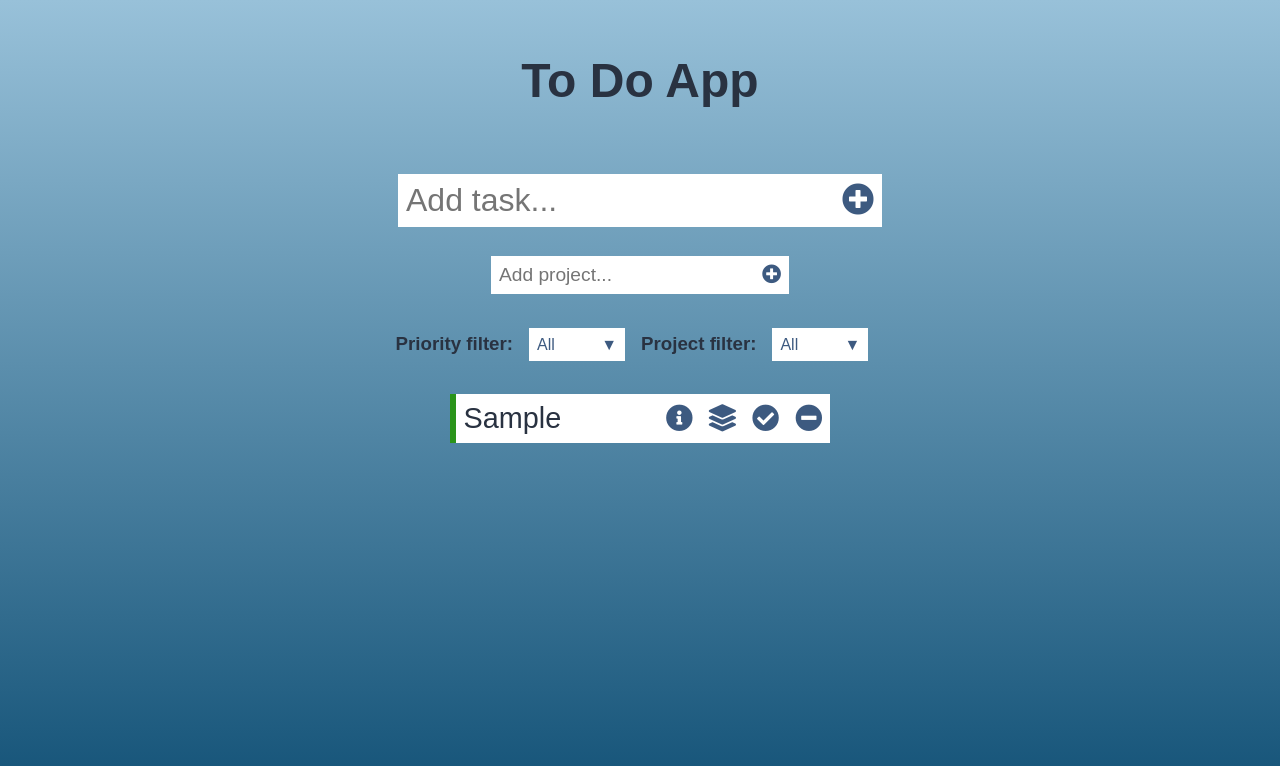
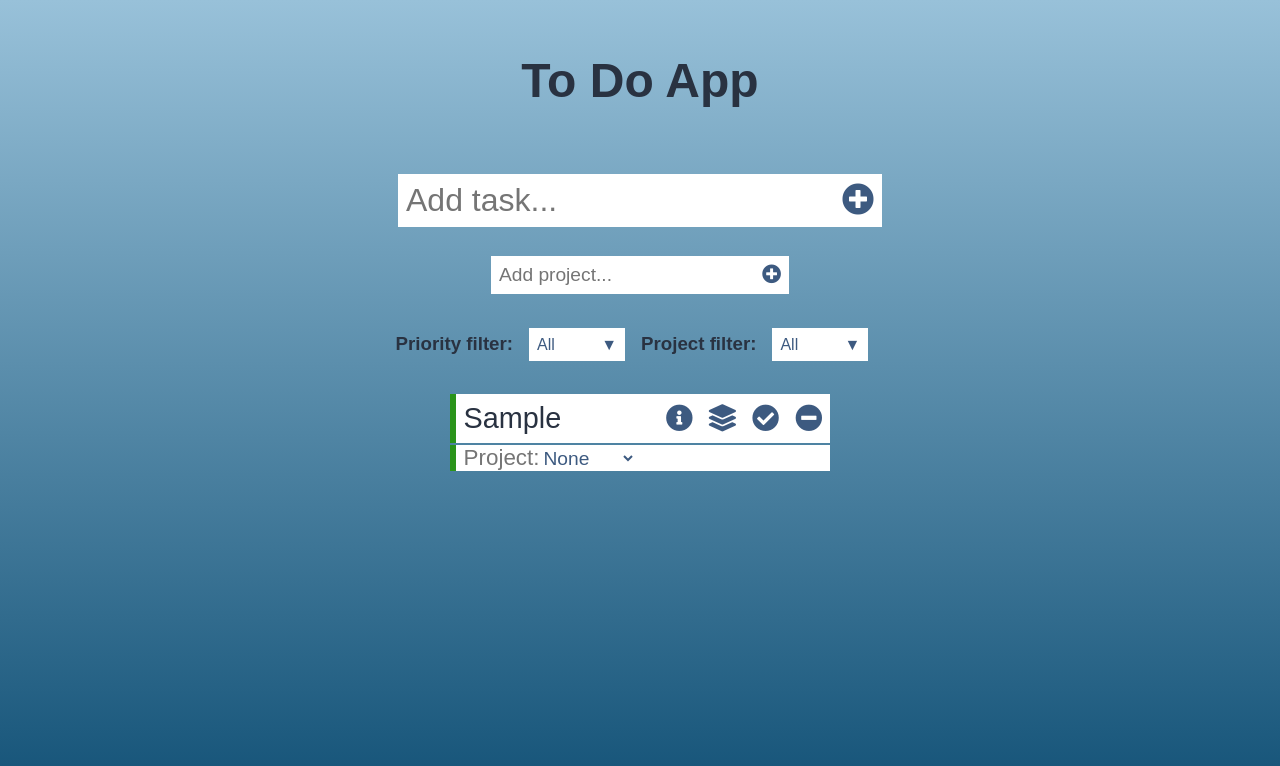
Before and after one commit to AdamMisiak/To_do_list_react, a React (Create React App) app: page / in a window 1280 px wide. Both pictures are taken after typing "Sample" into the empty fields and a click on the button 858 px from the left and 200 px from the top of the page. Shown: the top 766 px of the page. Built offline with nearby package versions, Linux system fonts and the light colour scheme.

Commit message:
Added html for task details

```diff
--- a/src/App.css
+++ b/src/App.css
@@ -121,14 +121,23 @@ header{
 
 /* TASK DETAILS STYLES */
 .task-details{
+ display: block;
+ max-height: 26px;
  padding: 0 0.5rem;
  margin: 0.1rem 0.5rem 0.5rem 0.5rem;
  min-width: 31%;
  font-size: 1.4rem;
  color: rgb(117, 117, 117);
  border-left-color:  rgb(117, 117, 117);
- max-height: 0;
  overflow: hidden;
+}
+
+.hidden{
+    max-height: 0px;
+}
+
+.unhidden{
+    max-height: 26px;
 }
 
 
--- a/src/components/Todo.js
+++ b/src/components/Todo.js
@@ -44,6 +44,7 @@ const Todo = ({ text, todo, todos, setTodos }) => {
     }
 
     return(
+        <div className="task">
             <div className={`task-box ${todo.priority} ${todo.completed ? "completed" : ""}`}>
                 <li className="task-item">
                     {text}
@@ -53,6 +54,16 @@ const Todo = ({ text, todo, todos, setTodos }) => {
                 <button onClick={completeHandler} className="complete-button"><i className="fas fa-check-circle"></i></button>
                 <button onClick={deleteHandler} className="delete-button"><i className="fas fa-minus-circle"></i></button>
             </div>
+            <div className="task-details low">
+                <div className="task-project">
+                    Project:
+                    <select id="select-project" className="select-project">
+                        <option value="none">None</option>
+                    </select>
+                </div>
+            </div>
+        </div>
+
     )
 }
 
```
Lines whose indentation alone changed are shown as unchanged.
